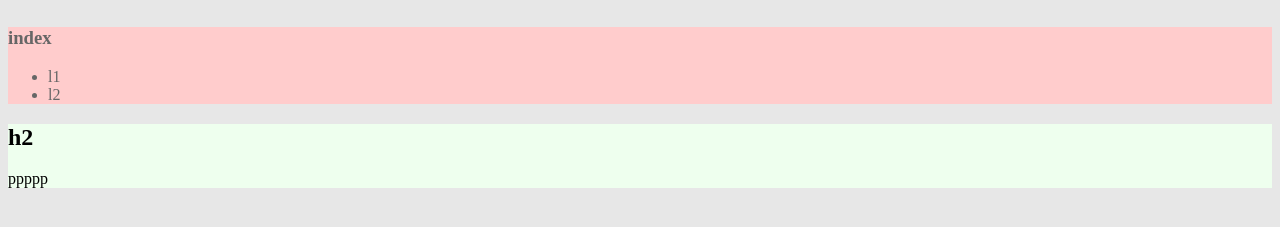
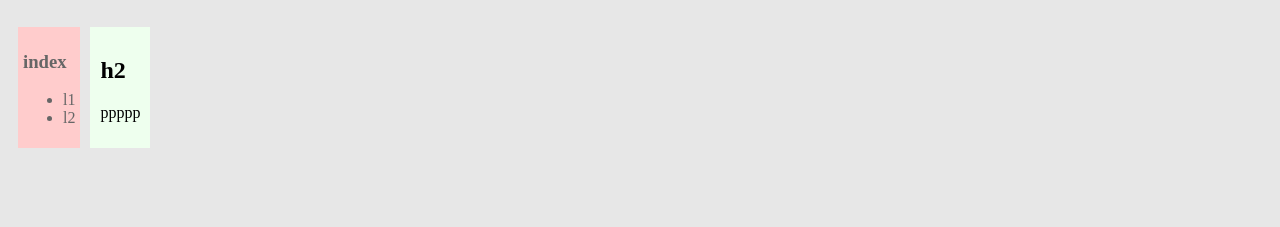
Before and after one commit to K02T01/tutorial, a website: page public_html/index.html in a window 1280 px wide. Shown: the part 169-396 px from the top of the page. Drawn offline with Linux system fonts and the light colour scheme.

Commit message:
float:left

```diff
--- a/public_html/test01.css
+++ b/public_html/test01.css
@@ -19,8 +19,14 @@ body{
 .index{
     background: #ffcccc;
     color: #666666;
+    float: left;
+    padding: 5px;
+    margin-left: 10px;
 }
 
 .content{
     background: #eeffee;
+    float: left;
+    padding: 10px;
+    margin-left: 10px;
 }
```
